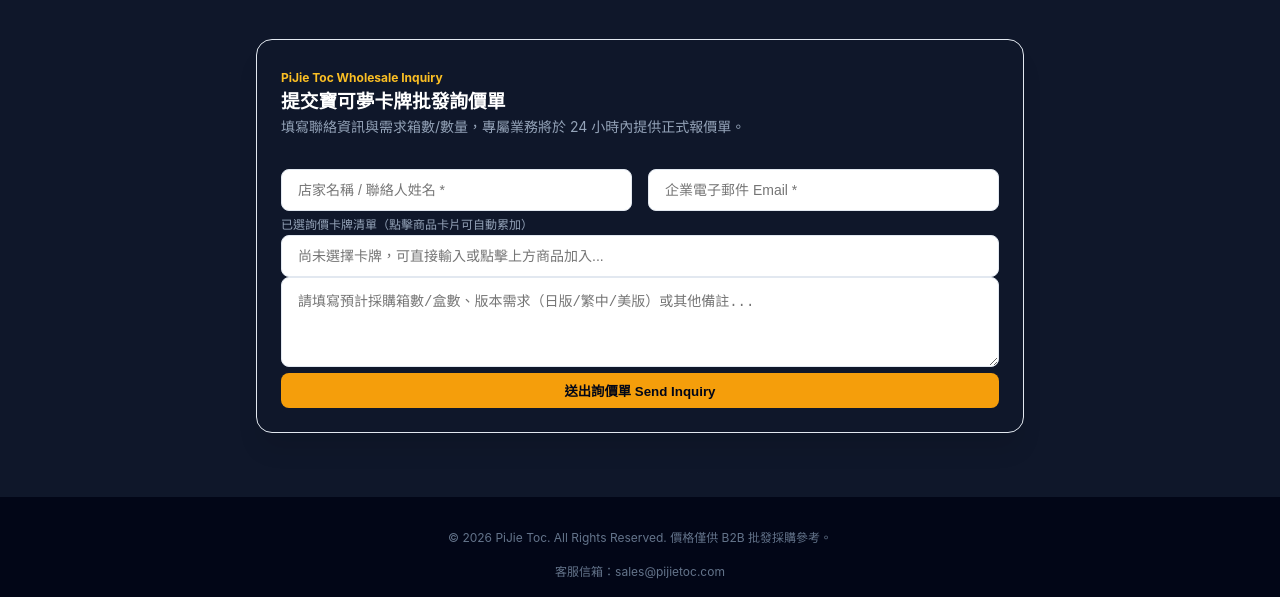
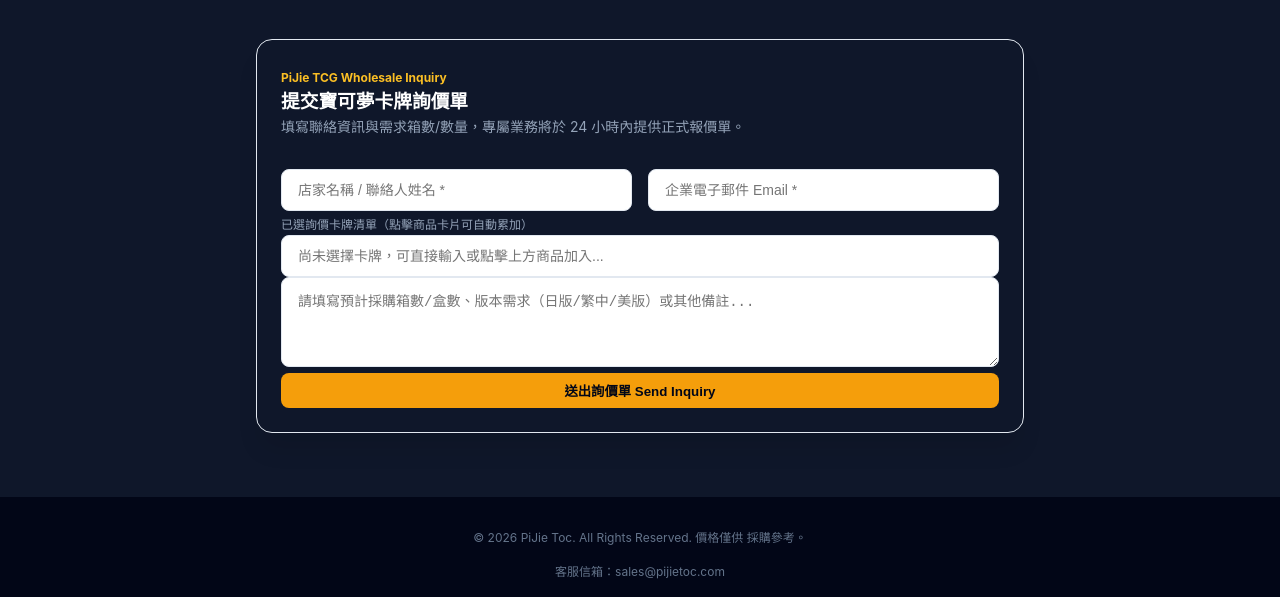
Before and after one commit to small63/pijie-toc, a plain HTML site: page index.html in a window 1280 px wide. Shown: the part 931-1528 px from the top of the page. Drawn offline with Linux system fonts and the light colour scheme.

```diff
--- a/index.html
+++ b/index.html
@@ -138,8 +138,8 @@
       <section id="inquirySection" class="bg-slate-900 text-white py-16 px-4 mt-8">
         <div class="max-w-3xl mx-auto bg-slate-800/80 border border-slate-700 rounded-2xl p-6 md:p-10 shadow-xl">
             <div class="text-center mb-8">
-                <span class="text-amber-400 text-xs font-bold tracking-widest uppercase">PiJie Toc Wholesale Inquiry</span>
-                <h3 class="text-2xl md:text-3xl font-bold mt-1">提交寶可夢卡牌批發詢價單</h3>
+                <span class="text-amber-400 text-xs font-bold tracking-widest uppercase">PiJie TCG Wholesale Inquiry</span>
+                <h3 class="text-2xl md:text-3xl font-bold mt-1">提交寶可夢卡牌詢價單</h3>
                 <p class="text-slate-400 text-sm mt-2">填寫聯絡資訊與需求箱數/數量，專屬業務將於 24 小時內提供正式報價單。</p>
             </div>
             <form onsubmit="submitInquiry(event)" class="space-y-4">
@@ -159,7 +159,7 @@
 
     <footer class="bg-slate-950 text-slate-500 text-xs py-8 px-4 border-t border-slate-900">
         <div class="max-w-7xl mx-auto flex flex-col sm:flex-row justify-between items-center gap-4">
-            <div>© 2026 PiJie Toc. All Rights Reserved. 價格僅供 B2B 批發採購參考。</div>
+            <div>© 2026 PiJie Toc. All Rights Reserved. 價格僅供 採購參考。</div>
             <div>客服信箱：sales@pijietoc.com</div>
         </div>
     </footer>
```
